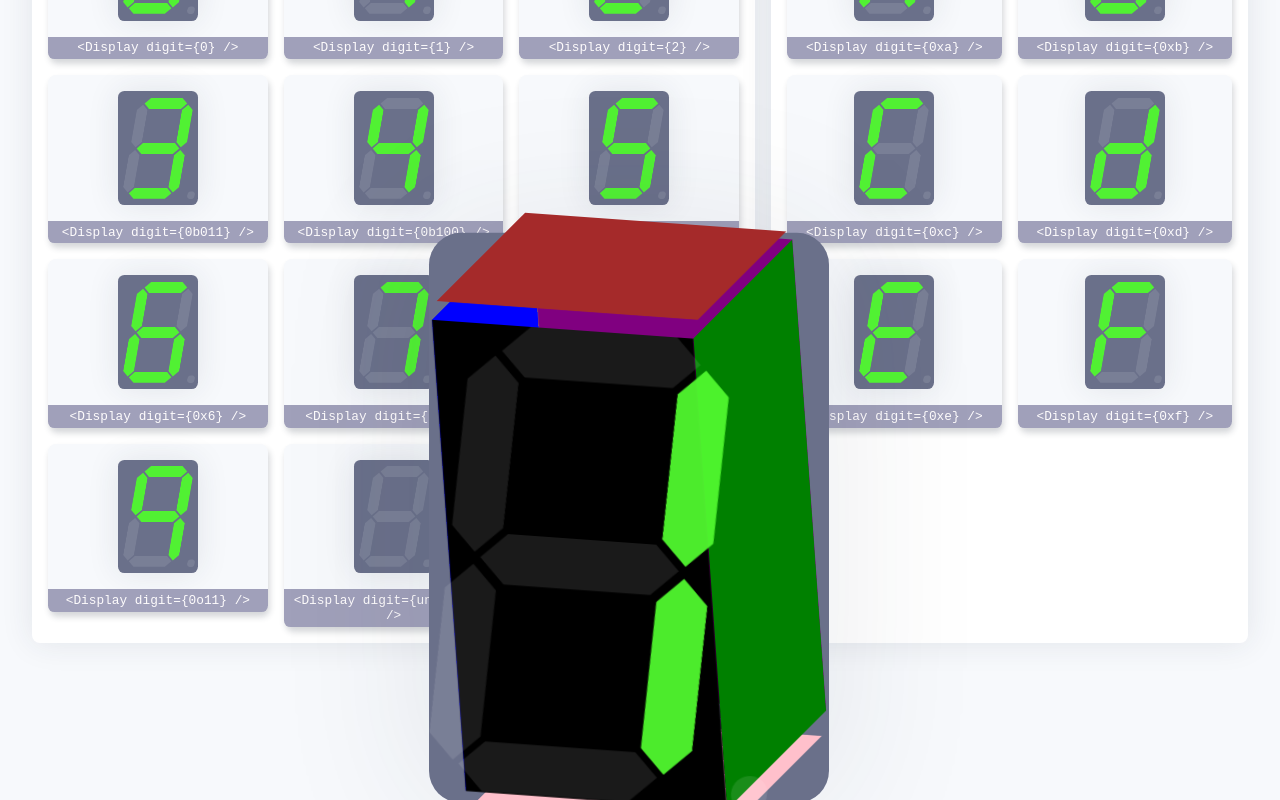
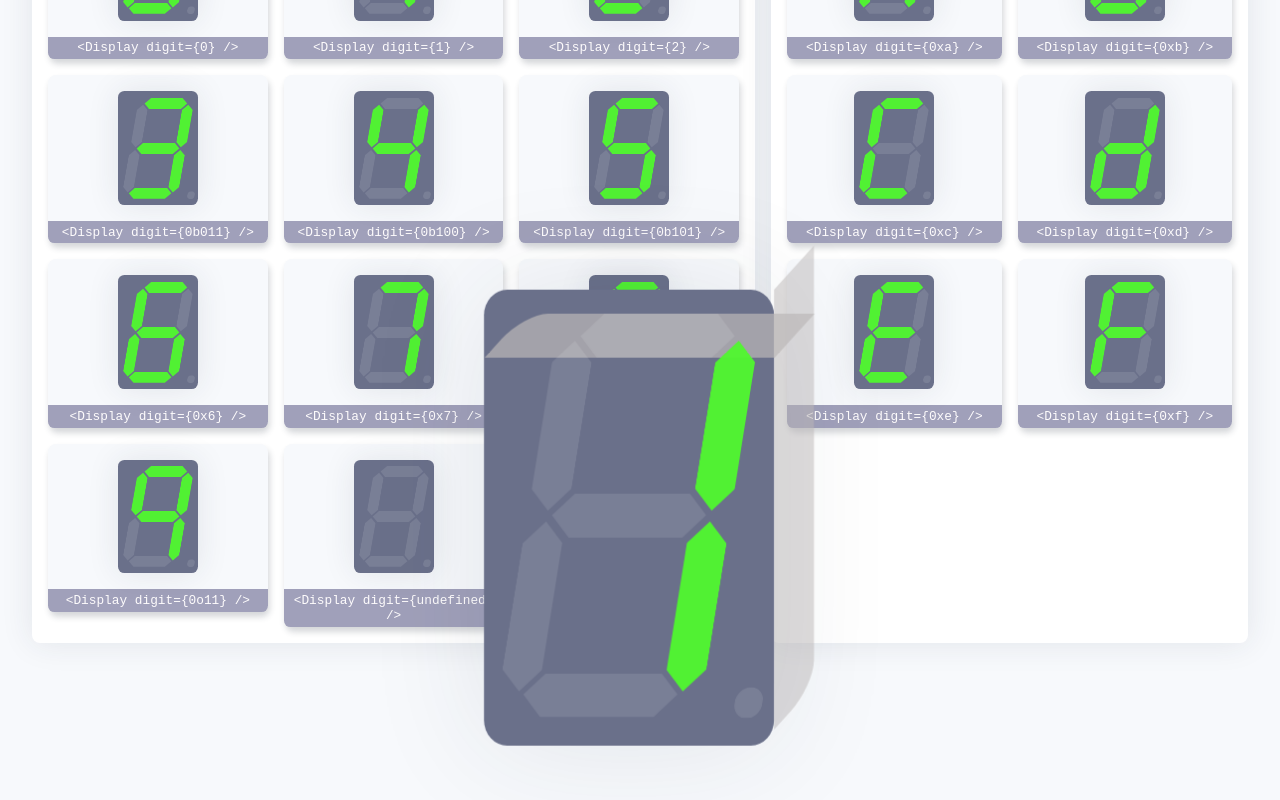
Before and after one commit to matheuslino/seven-segment-display, a React (Create React App) app: page / in a window 1280 px wide. Shown: the part 349-1149 px from the top of the page. After the commit the page ends 1093 px from the top, so only its background shows below. Built offline with nearby package versions, Linux system fonts and the light colour scheme.

Commit message:
[wip] changes in 3d version

```diff
--- a/src/components/Display.jsx
+++ b/src/components/Display.jsx
@@ -42,19 +42,6 @@ const Display = ({ digit = '', fluid, customClass, is3D }) => {
     ))
   }
 
-  const render2D = <div className={styles.container}>{getSegments(digit)}</div>
-
-  const render3D = (
-    <div className={styles.perspective}>
-      <div className={`${styles.face} ${styles['face-front']}`}>{render2D}</div>
-      <div className={`${styles.face} ${styles['face-back']}`} />
-      <div className={`${styles.face} ${styles['face-top']}`} />
-      <div className={`${styles.face} ${styles['face-bottom']}`} />
-      <div className={`${styles.face} ${styles['face-left']}`} />
-      <div className={`${styles.face} ${styles['face-right']}`} />
-    </div>
-  )
-
   const render = (
     <div
       className={`
@@ -63,7 +50,9 @@ const Display = ({ digit = '', fluid, customClass, is3D }) => {
         ${customClass}
       `}
     >
-      <div className={styles.box}>{is3D ? render3D : render2D}</div>
+      <div className={`${styles.box} ${is3D ? styles.perspective : ''}`}>
+        <div className={styles.container}>{getSegments(digit)}</div>
+      </div>
     </div>
   )
   return render
--- a/src/components/style.module.css
+++ b/src/components/style.module.css
@@ -13,56 +13,40 @@
 }
 
 .box {
+  position: relative;
   min-width: 100%;
   padding: max(4%, 0.4em) max(15%, 0.4em);
   background-color: var(--gray);
   border-radius: 0.4rem;
   box-shadow: var(--box-shadow);
 }
-.box:has(.perspective) {
-  /* padding: 0; */
-  transform: scale(5);
+.box.perspective {
+  transition: 0.4s;
+  transform: scale(4) rotateY(25deg);
 }
-.perspective {
-  width: 3.5em;
-  height: 6.3em;
-  aspect-ratio: calc(1 / (2 - (var(--seg-height-raw) / 100)));
-  transform: rotate3d(1, 1, 0, -30deg);
-  transform-style: preserve-3d;
-  transition: 1s;
+.box.perspective::before {
+  position: absolute;
+  content: ' ';
+  width: 100%;
+  height: 0.7rem;
+  right: 0;
+  border-radius: 0.4rem 0 0 0;
+  transform: skewX(-45deg);
+  transform-origin: bottom left;
+  background-color: rgba(188, 184, 184, 0.7);
 }
-.perspective .face {
+.box.perspective::after {
   position: absolute;
-  width: 100%;
-  height: 100%;
+  content: ' ';
+  top: 0;
+  right: -0.7rem;
+  width: 0.7rem;
+  height: calc(100% - 0.2rem);
+  border-radius: 0 0 0.4rem 0;
+  transform: skewY(-45deg);
+  transform-origin: bottom left;
+  background-color: rgba(188, 184, 184, 0.5);
 }
-.perspective .face-front {
-  background: black;
-  transform: translateZ(1.75em);
-}
-.perspective .face-back {
-  background: purple;
-  transform: rotateY(180deg) translateZ(1.75em);
-}
-.perspective .face-left {
-  background: blue;
-  transform: rotateY(-90deg) translateZ(1.75em);
-}
-.perspective .face-right {
-  background: green;
-  transform: rotateY(90deg) translateZ(1.75em);
-}
-.perspective .face-top {
-  height: 50%;
-  background: brown;
-  transform: rotateX(90deg) translateZ(1.75em);
-}
-.perspective .face-bottom {
-  height: 50%;
-  background: pink;
-  transform: rotateX(-90deg) translateZ(5em);
-}
-
 .container {
   display: flex;
   justify-content: center;
```
